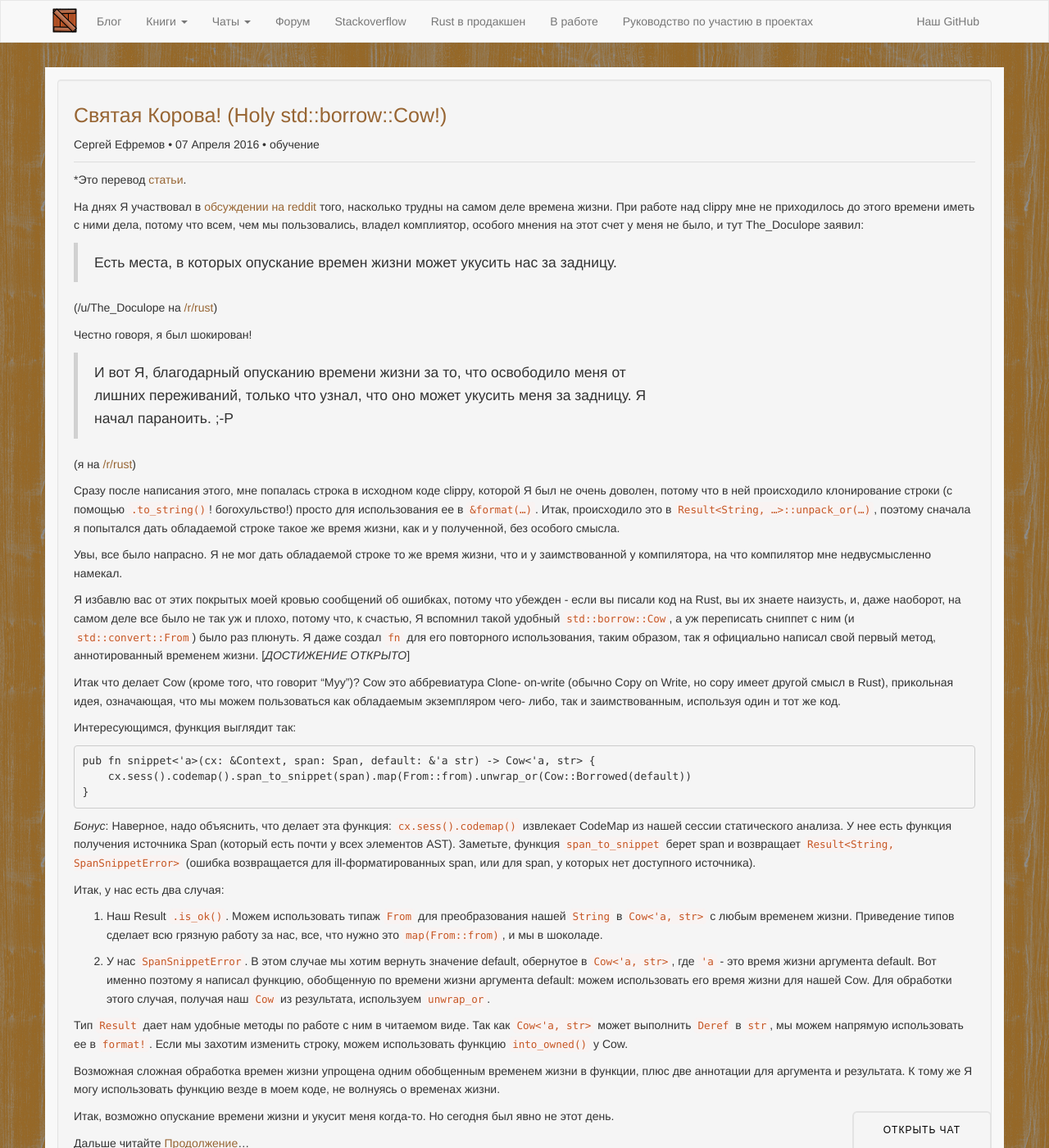
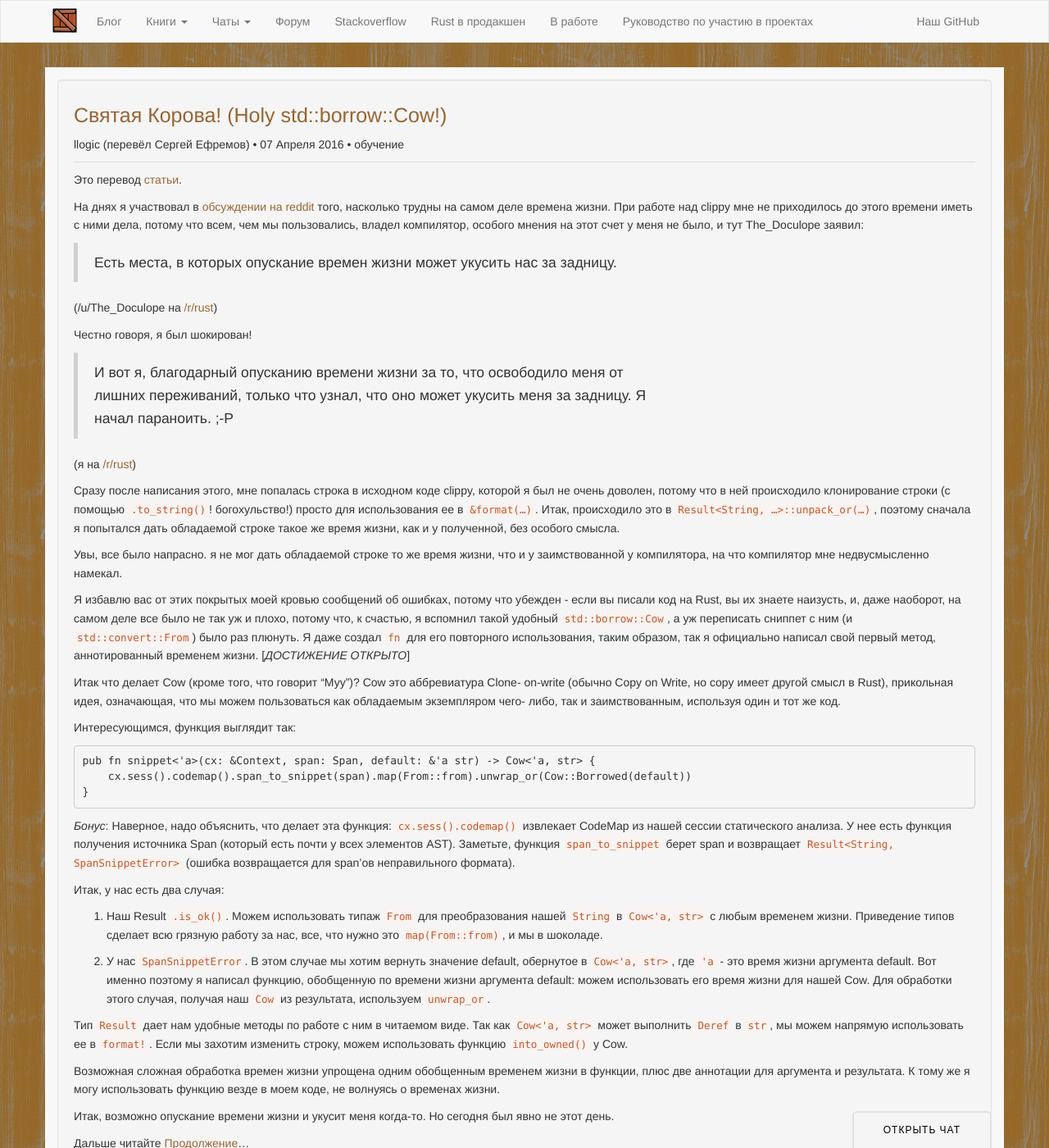
Before and after one commit to rust-lang-ru/rustycrate.ru, a Jekyll site: the page built from _posts/2016-04-07-holy-cow.md, in a window 1280 px wide and 1400 px high. Shown: the whole window at 82% size. Built offline with Jekyll 4.4.1, drawn with Linux system fonts in a browser that asks for light colours; nearby versions of some CDN libraries; Markdown is read by kramdown in place of the engine named in the settings; comment, search, counter and statistics services are not loaded.

Commit message:
fixed errors

```diff
--- a/_posts/2016-04-07-holy-cow.md
+++ b/_posts/2016-04-07-holy-cow.md
@@ -1,19 +1,19 @@
 ---
 title: "Святая Корова! (Holy std::borrow::Cow!)"
-author: Сергей Ефремов
+author: llogic (перевёл Сергей Ефремов)
 categories: обучение
 excerpt:
     В этой статье рассматривается использование Cow.
 
 ---
 
-*Это перевод [статьи](https://llogiq.github.io/2015/07/09/cow.html).
+Это перевод [статьи](https://llogiq.github.io/2015/07/09/cow.html).
 
-На днях Я участвовал в [обсуждении на reddit](https://www.reddit.com/r/rust/com
+На днях я участвовал в [обсуждении на reddit](https://www.reddit.com/r/rust/com
 ments/3cl12r/is_rust_too_complicated/csxee09?context=3) того, насколько трудны
 на самом деле времена жизни. При работе над clippy мне не приходилось до этого
 времени иметь с ними дела, потому что всем, чем мы пользовались, владел
-комплиятор, особого мнения на этот счет у меня не было, и тут The_Doculope
+компилятор, особого мнения на этот счет у меня не было, и тут The_Doculope
 заявил:
 
 > Есть места, в которых опускание времен жизни может укусить нас за задницу.
@@ -22,25 +22,25 @@ ments/3cl12r/is_rust_too_complicated/csxee09?context=3) того, насколь
 
 Честно говоря, я был шокирован!
 
-> И вот Я, благодарный опусканию времени жизни за то, что освободило меня от
+> И вот я, благодарный опусканию времени жизни за то, что освободило меня от
 > лишних переживаний, только что узнал, что оно может укусить меня за задницу. Я
 > начал параноить. ;-P
 
 (я на [/r/rust](https://www.reddit.com/r/rust))
 
 Сразу после написания этого, мне попалась строка в исходном коде clippy, которой
-Я был не очень доволен, потому что в ней происходило клонирование строки (с
+я был не очень доволен, потому что в ней происходило клонирование строки (с
 помощью `.to_string()`! богохульство!) просто для использования ее в
 `&format(…)`. Итак, происходило это в `Result<String, …>::unpack_or(…)`, поэтому
 сначала я попытался дать обладаемой строке такое же время жизни, как и у
 полученной, без особого смысла.
 
-Увы, все было напрасно. Я не мог дать обладаемой строке то же время жизни, что и
+Увы, все было напрасно. я не мог дать обладаемой строке то же время жизни, что и
 у заимствованной у компилятора, на что компилятор мне недвусмысленно намекал.
 
 Я избавлю вас от этих покрытых моей кровью сообщений об ошибках, потому что
 убежден - если вы писали код на Rust, вы их знаете наизусть, и, даже наоборот, на
-самом деле все было не так уж и плохо, потому что, к счастью, Я вспомнил такой
+самом деле все было не так уж и плохо, потому что, к счастью, я вспомнил такой
 удобный [`std::borrow::Cow`](http://doc.rust-lang.org/std/borrow/enum.Cow.html),
 а уж переписать сниппет с ним (и `std::convert::From`) было раз плюнуть. Я даже
 создал `fn` для его повторного использования, таким образом, так я официально
@@ -63,8 +63,8 @@ pub fn snippet<'a>(cx: &Context, span: Span, default: &'a str) -> Cow<'a, str> {
 `cx.sess().codemap()` извлекает CodeMap из нашей сессии статического анализа. У
 нее есть функция получения источника Span (который есть почти у всех элементов
 AST). Заметьте, функция `span_to_snippet` берет span и возвращает
-`Result<String, SpanSnippetError>` (ошибка возвращается для ill-форматированных
-span, или для span, у которых нет доступного источника).
+`Result<String, SpanSnippetError>` (ошибка возвращается для span'ов
+неправильного формата).
 
 Итак, у нас есть два случая:
 
@@ -84,7 +84,7 @@ span, или для span, у которых нет доступного исто
 `into_owned()` у Cow.
 
 Возможная сложная обработка времен жизни упрощена одним обобщенным временем
-жизни в функции, плюс две аннотации для аргумента и результата. К тому же Я
+жизни в функции, плюс две аннотации для аргумента и результата. К тому же я
 могу использовать функцию везде в моем коде, не волнуясь о временах жизни.
 
 Итак, возможно опускание времени жизни и укусит меня когда-то. Но сегодня был
```
Also changed, not shown: _posts/2016-04-07-holy-cow-2.md (+4 -4 lines).
